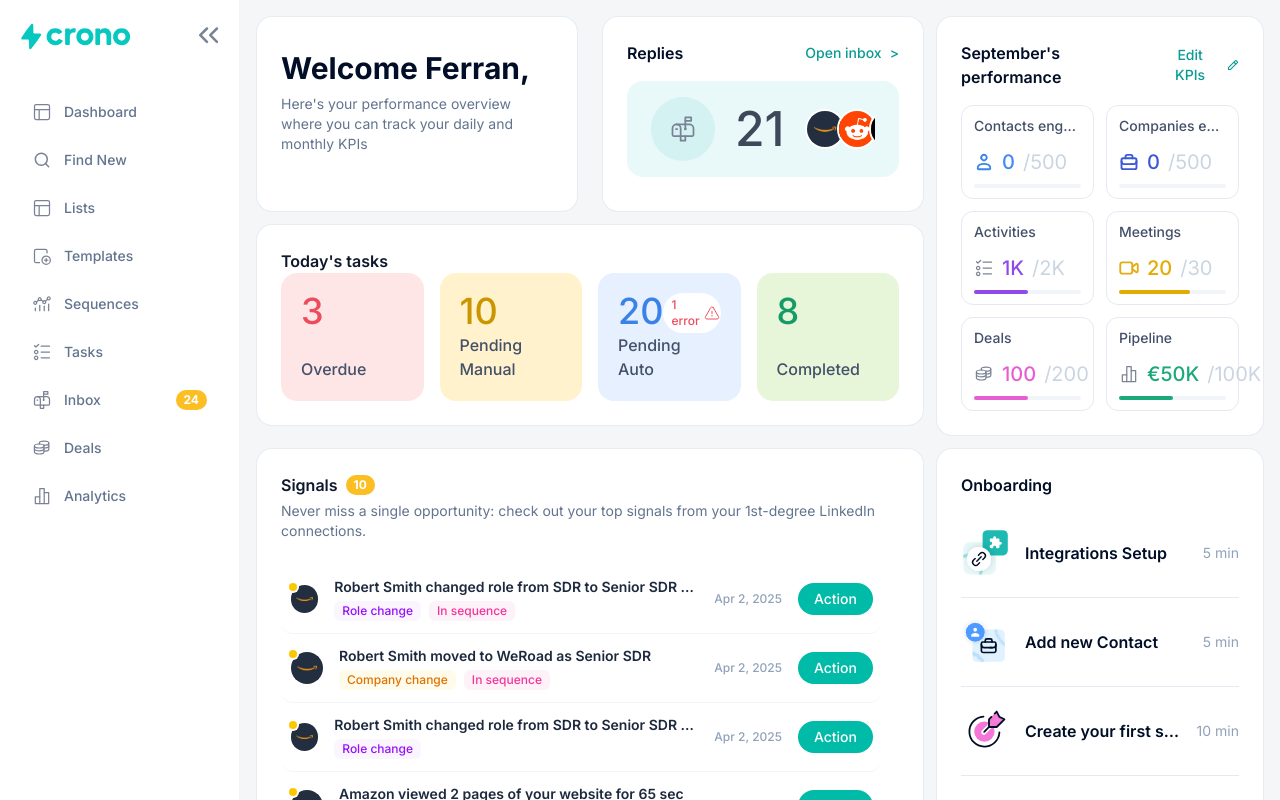
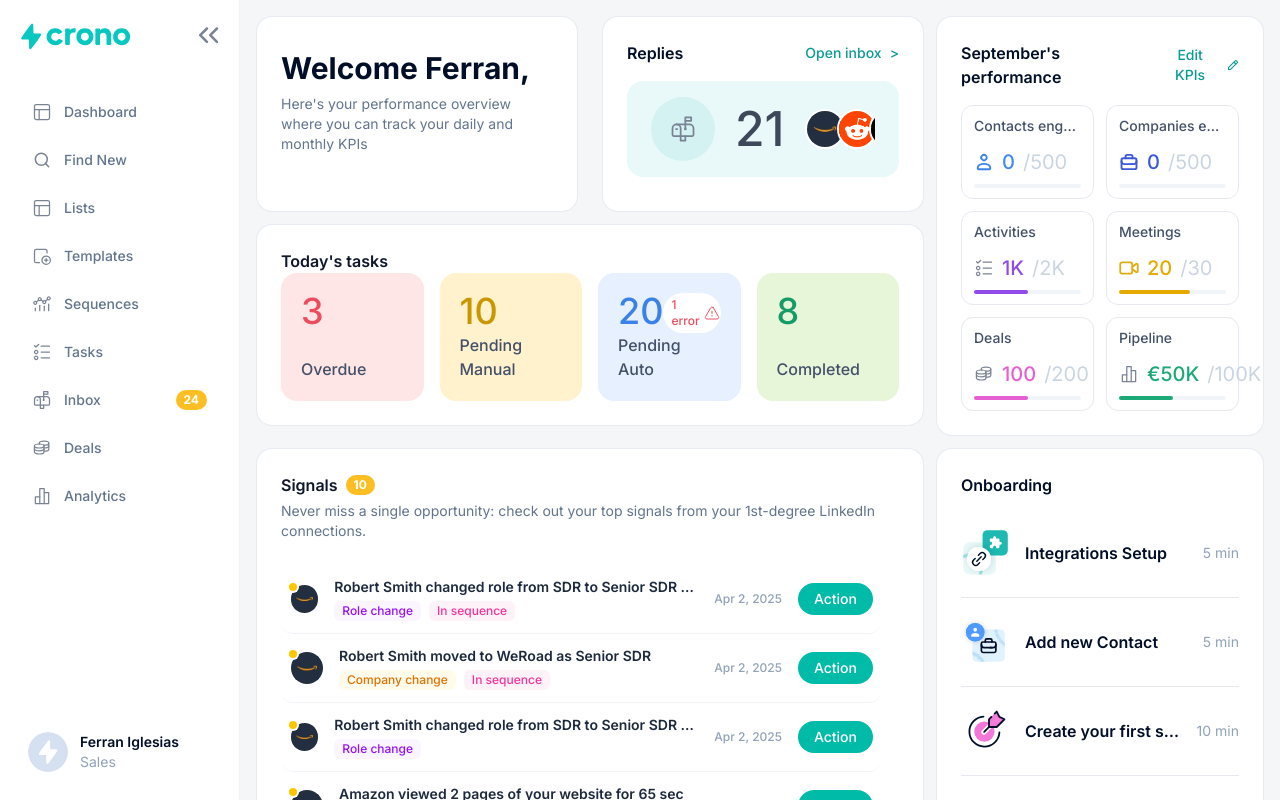
Before and after one commit to Ferran00/crono-assignment, a React (Vite) app: page / in a window 1280 px wide. Shown: the top 800 px of the page. Built offline with nearby package versions, Linux system fonts and the light colour scheme.

Commit message:
feat: make sidebar sticky, viewport-height

```diff
--- a/src/dashboard/components/Sidebar/Sidebar.tsx
+++ b/src/dashboard/components/Sidebar/Sidebar.tsx
@@ -18,7 +18,7 @@ export function Sidebar() {
 
   return (
     <aside
-      className={`${collapsed ? 'w-25' : 'w-60'} hidden shrink-0 flex-col border-r border-slate-100 bg-white p-5 transition-all md:flex`}
+      className={`${collapsed ? 'w-25' : 'w-60'} sticky top-0 h-screen hidden shrink-0 self-start flex-col border-r border-slate-100 bg-white p-5 transition-all md:flex`}
     >
       <div
         className={`flex items-center ${collapsed ? 'justify-center mb-5' : 'justify-between mb-10'}`}
```
